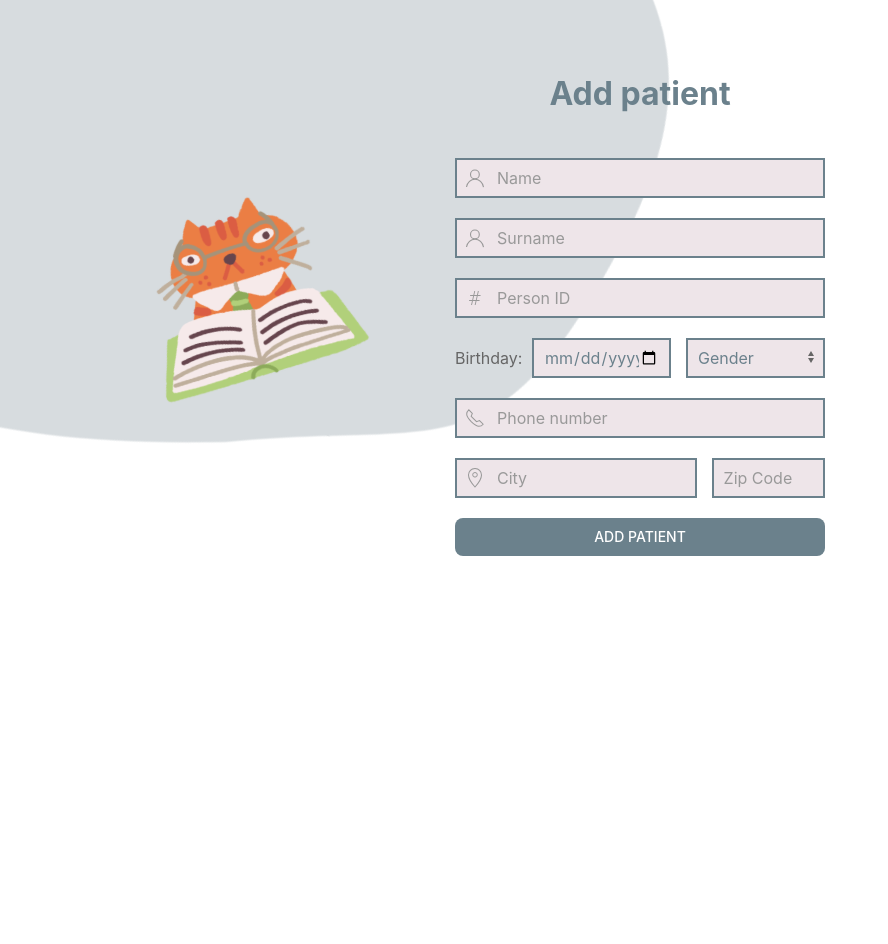
After one commit to Notiooo/PawMed, a Django app: page /registrar/add_patient/ in a window 1280 px wide. The commit adds this page. Shown: the whole page, without its empty margins (0-888 px from the left). Run offline with Django 4.2, Linux system fonts and the light colour scheme; some libraries are stand-ins or nearby versions.

Commit message:
Add web design of adding a patient panel from registrar view

```diff
--- /dev/null
+++ b/PawMed/pawmed-front/public/templates/registrar/add_patient.html
@@ -0,0 +1,95 @@
+{% extends 'base.html' %}
+{% load widget_tweaks %}
+{% load static %}
+
+{% block navbar %}
+    {% include 'registrar/navbar.html' %}
+{% endblock navbar %}
+
+{% block content %}
+    <style>
+    body
+    {
+        overflow-x: hidden;
+    }
+    </style>
+    <div>
+        <div class="tk-blob uk-position-absolute" style="--fill: #d7dcdf; --time: 120s; z-index: -999; width: 1500px; top: -600px; left: -800px">
+          <svg xmlns="http://www.w3.org/2000/svg" viewBox="0 0 412.3 354.7">
+            <path d="m 334 47 c 57 28 97 39 85.2 111.6 s -33 63 -93 93 c -75.2 30.4 -100.2 26.4 -186.4 26.5 c -66.8 -10.1 -128.8 -29.1 -132.8 -74.1 c -3 -40 12 -54 74 -131 c 22 -20 21 -46 110 -53 c 62 1 41 11 92 17 z"></path>
+          </svg>
+        </div>
+        <img class="uk-position-absolute uk-width-1-6 uk-width-medium@xl uk-visible@m uk-margin-xlarge-left"
+             src="{% static 'img/registrar/registrar_cat.png' %}"
+             style="transform: rotate(-15deg); z-index: -999; top: 200px;"
+             uk-scrollspy="cls: uk-animation-slide-left-medium;"/>
+    </div>
+    <div class="uk-container uk-width-large uk-margin-large-bottom">
+        <div class="uk-text-center uk-margin-medium-bottom uk-margin-large-top" uk-scrollspy="cls: uk-animation-scale-up; target: > p, > img, > ul; delay: 100;">
+            <p style="font-size: 32px;" class="uk-margin-medium-bottom uk-text-bolder pm-color-lightblue">Add patient</p>
+        </div>
+        <form id="form" method="post" uk-scrollspy="cls: uk-animation-slide-bottom; target: > div; delay: 200;">
+            {% csrf_token %}
+            <div class="uk-margin">
+                <div class="uk-inline uk-width-1-1">
+                    <span class="uk-form-icon" uk-icon="icon: user"></span>
+                    <input class="uk-input pm-input" type="text" placeholder="Name"/>
+                </div>
+            </div>
+            <div class="uk-margin">
+                <div class="uk-inline uk-width-1-1">
+                    <span class="uk-form-icon" uk-icon="icon: user"></span>
+                    <input class="uk-input pm-input" type="text" placeholder="Surname"/>
+                </div>
+            </div>
+            <div class="uk-margin">
+                <div class="uk-inline uk-width-1-1">
+                    <span class="uk-form-icon" uk-icon="icon: hashtag"></span>
+                    <input class="uk-input pm-input" type="text" placeholder="Person ID"/>
+                </div>
+            </div>
+            <div class="uk-margin uk-grid-small" uk-grid>
+                <div class="uk-width-1-5 uk-flex uk-flex-middle">
+                    <span>Birthday:</span>
+                </div>
+                <div class="uk-width-2-5">
+                    <input class="uk-input pm-input" type="date"/>
+                </div>
+                <div class="uk-width-2-5">
+                    <select class="uk-select pm-input">
+                        <option value="" disabled selected>Gender</option>
+                        <option>Male</option>
+                        <option>Female</option>
+                    </select>
+                </div>
+            </div>
+            <div class="uk-margin">
+                <div class="uk-inline uk-width-1-1">
+                    <span class="uk-form-icon" uk-icon="icon: receiver"></span>
+                    <input class="uk-input pm-input" type="text" placeholder="Phone number"/>
+                </div>
+            </div>
+            <div class="uk-margin uk-grid-small" uk-grid>
+                <div class="uk-width-2-3">
+                    <div class="uk-inline uk-width-1-1">
+                        <span class="uk-form-icon" uk-icon="icon: location"></span>
+                        <input class="uk-input pm-input" type="text" placeholder="City"/>
+                    </div>
+                </div>
+                <div class="uk-width-1-3">
+                    <input class="uk-input pm-input" type="text" placeholder="Zip Code"/>
+                </div>
+            </div>
+            <div class="uk-margin">
+                <a href="#"><button type="submit" value="search" class="uk-button pm-button-primary uk-width-1-1">Add patient</button></a>
+            </div>
+        </form>
+        {% if form.non_field_errors %}
+        <div class="uk-alert-danger" uk-alert>
+            {% for error in form.non_field_errors %}
+                <p>{{ error }}</p>
+            {% endfor %}
+        </div>
+        {% endif %}
+    </div>
+{% endblock content %}
--- a/PawMed/pawmed-front/public/templates/registrar/navbar.html
+++ b/PawMed/pawmed-front/public/templates/registrar/navbar.html
@@ -3,6 +3,6 @@
 {% block navbar-left %}
     <ul class="uk-navbar-nav">
         <li><a href="{% url 'registrar_patient_board' %}"><span uk-icon="users"></span>Patient Board</a></li>
-        <li><a href="#"><span uk-icon="plus-circle"></span>Add patient</a></li>
+        <li><a href="{% url 'registrar_add_patient' %}"><span uk-icon="plus-circle"></span>Add patient</a></li>
     </ul>
 {% endblock %}
--- a/PawMed/registrar/urls.py
+++ b/PawMed/registrar/urls.py
@@ -1,8 +1,9 @@
 from django.urls import path
 
-from .views import PatientBoardView, AddAppointmentView
+from .views import PatientBoardView, AddAppointmentView, AddPatientView
 
 urlpatterns = [
     path('', PatientBoardView.as_view(), name="registrar_patient_board"),
+    path('add_patient/', AddPatientView.as_view(), name="registrar_add_patient"),
     path('appointment/', AddAppointmentView.as_view(), name="registrar_add_appointment")
 ]
--- a/PawMed/registrar/views.py
+++ b/PawMed/registrar/views.py
@@ -8,3 +8,7 @@ class PatientBoardView(TemplateView):
 class AddAppointmentView(TemplateView):
     """View in which a registrant can schedule a patient for an appointment"""
     template_name = 'registrar/add_appointment.html'
+
+class AddPatientView(TemplateView):
+    """View in which the registrant can add a new patient to the database"""
+    template_name = 'registrar/add_patient.html'
```
